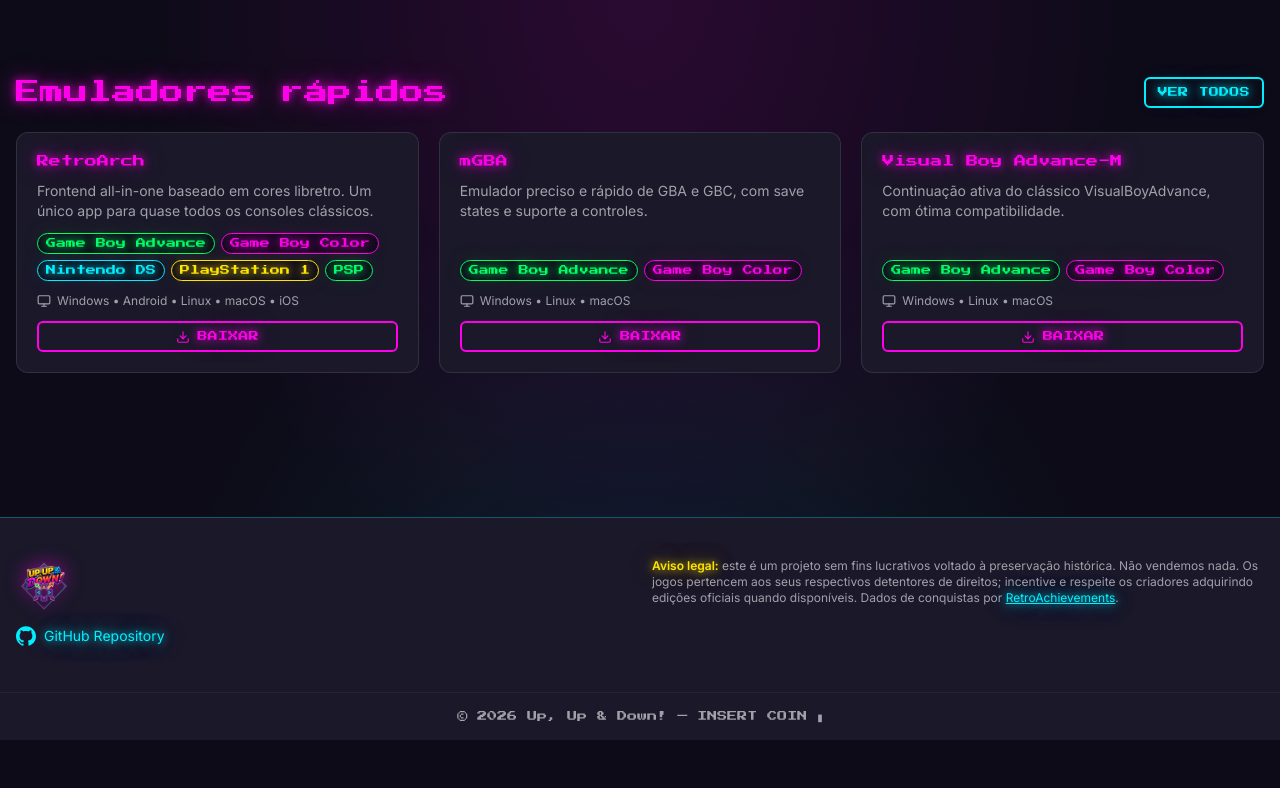
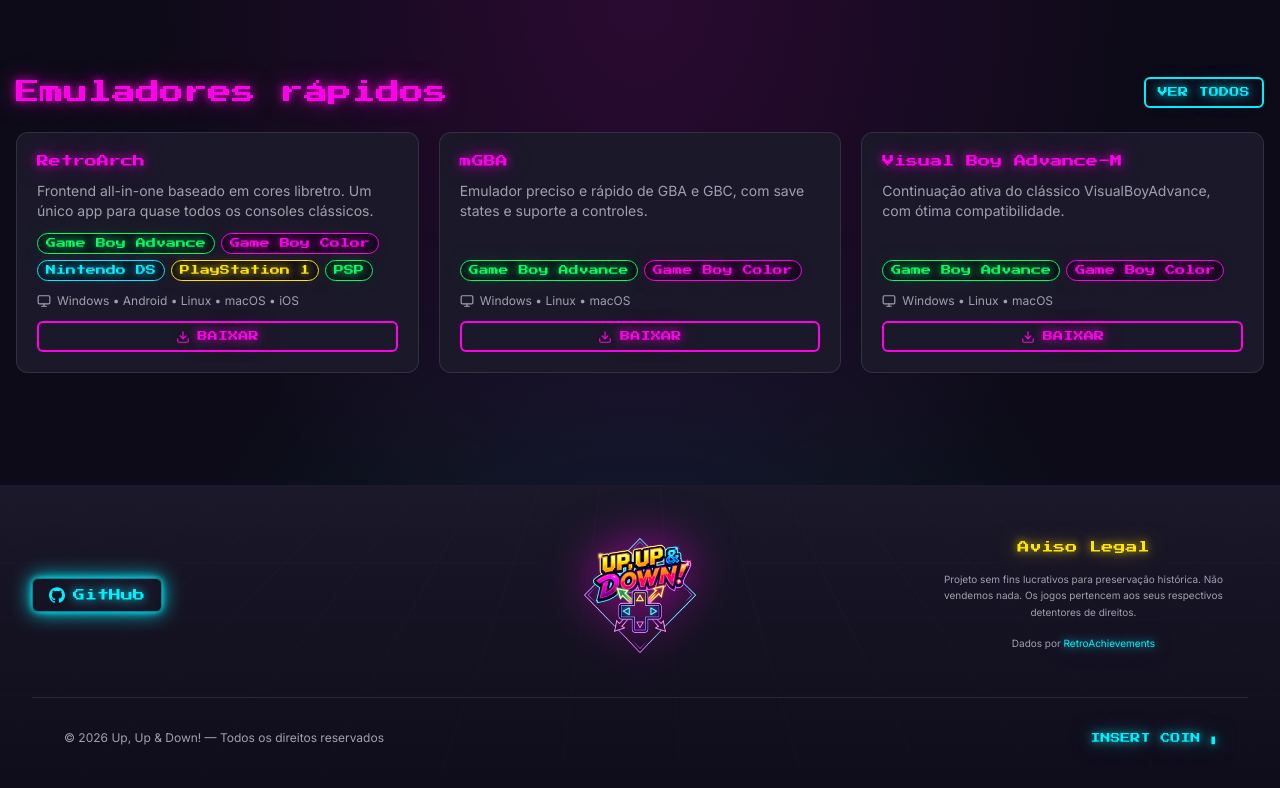
Before and after one commit to BielVereda/UpUpDown, a React (Vite) app: page /home in a window 1280 px wide. Shown: the part 2402-3190 px from the top of the page. Before the commit the page ends 3142 px from the top, so only its background shows below. Built offline with nearby package versions, Linux system fonts and the light colour scheme.

Commit message:
feat: reformular o rodapé com novos estilos e conteúdo, incluindo aviso legal e link para o GitHub

```diff
--- a/src/components/organisms/Footer.jsx
+++ b/src/components/organisms/Footer.jsx
@@ -22,29 +22,64 @@
 
 export default function Footer() {
   return (
-    <footer className="mt-12 md:mt-20 border-t border-neon-cyan/30 bg-bg-soft">
-      <div className="max-w-7xl mx-auto px-4 py-6 md:py-10 grid gap-6 md:grid-cols-2">
-        <div className="space-y-3">
-          <Logo />
+    <footer className="mt-8 md:mt-12 relative overflow-hidden">
+      {/* Background effects */}
+      <div className="absolute inset-0 bg-gradient-to-t from-bg to-bg-soft" />
+      <div className="absolute inset-0 opacity-10">
+        <div className="absolute inset-0 retro-grid" />
+      </div>
+
+      <div className="relative max-w-7xl mx-auto px-8 py-8 md:py-10">
+        {/* Main content */}
+        <div className="grid gap-8 md:grid-cols-[1fr_1.5fr_1fr] mb-8">
+          {/* GitHub */}
+          <div className="flex items-center justify-center md:justify-start">
             <a
               href="https://github.com/BielVereda/UpUpDown"
               target="_blank"
               rel="noreferrer"
-            className="inline-flex items-center gap-2 text-neon-cyan hover:text-neon-magenta transition-colors duration-200"
+              className="inline-flex items-center gap-2 px-4 py-2 text-xs font-pixel text-neon-cyan border border-neon-cyan/50 rounded-md hover:bg-neon-cyan/10 hover:border-neon-cyan transition-all duration-200 shadow-neon-cyan"
             >
-            <GithubIcon size={20} />
-            <span className="text-xs md:text-sm">GitHub Repository</span>
+              <GithubIcon size={16} />
+              <span>GitHub</span>
             </a>
           </div>
-        <p className="text-[10px] md:text-xs text-ink-muted leading-relaxed">
-          <strong className="text-neon-yellow">Aviso legal:</strong> este é um projeto sem fins lucrativos voltado à
-          preservação histórica. Não vendemos nada. Os jogos pertencem aos seus respectivos detentores de direitos;
-          incentive e respeite os criadores adquirindo edições oficiais quando disponíveis. Dados de conquistas por{' '}
-          <a href="https://retroachievements.org" target="_blank" rel="noreferrer" className="text-neon-cyan underline">RetroAchievements</a>.
+
+          {/* Logo — ampliada com zoom (diferente de scale, o zoom ocupa o espaço real,
+              então não precisa de padding extra e não cria vazio em cima/embaixo) */}
+          <div className="flex items-center justify-center">
+            <div className="[zoom:1.8] md:[zoom:2.5]">
+              <Logo />
+            </div>
+          </div>
+
+          {/* Legal notice */}
+          <div className="space-y-4 flex flex-col justify-center text-center">
+            <h4 className="font-pixel text-xs text-neon-yellow">Aviso Legal</h4>
+            <p className="text-[10px] text-ink-muted leading-relaxed">
+              Projeto sem fins lucrativos para preservação histórica. Não vendemos nada.
+              Os jogos pertencem aos seus respectivos detentores de direitos.
+            </p>
+            <p className="text-[10px] text-ink-muted">
+              Dados por{' '}
+              <a href="https://retroachievements.org" target="_blank" rel="noreferrer" className="text-neon-cyan hover:text-neon-magenta transition-colors duration-200">
+                RetroAchievements
+              </a>
             </p>
           </div>
-      <div className="text-center text-[8px] md:text-[10px] font-pixel text-ink-muted py-3 md:py-4 border-t border-white/5">
-        © {new Date().getFullYear()} Up, Up &amp; Down! — INSERT COIN <span className="animate-blink">▮</span>
+        </div>
+
+        {/* Bottom bar */}
+        <div className="pt-8 border-t border-white/10 pb-32 md:pb-12 px-8">
+          <div className="flex flex-col md:flex-row items-center justify-between gap-4">
+            <p className="text-[10px] md:text-xs text-ink-muted">
+              © {new Date().getFullYear()} Up, Up & Down! — Todos os direitos reservados
+            </p>
+            <div className="font-pixel text-[10px] text-neon-cyan">
+              INSERT COIN <span className="animate-blink">▮</span>
+            </div>
+          </div>
+        </div>
       </div>
     </footer>
   )
```
Lines whose indentation alone changed are shown as unchanged.
